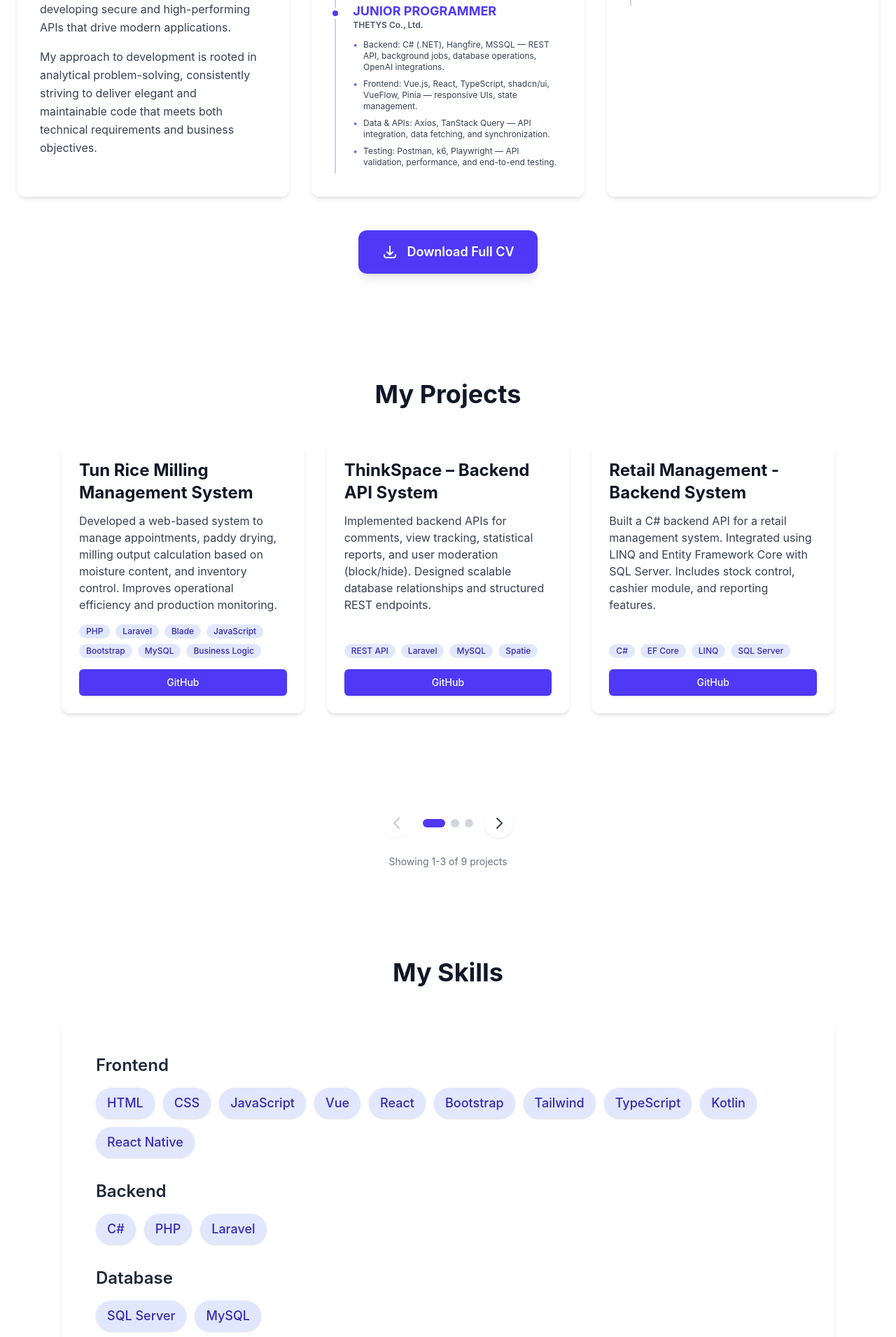
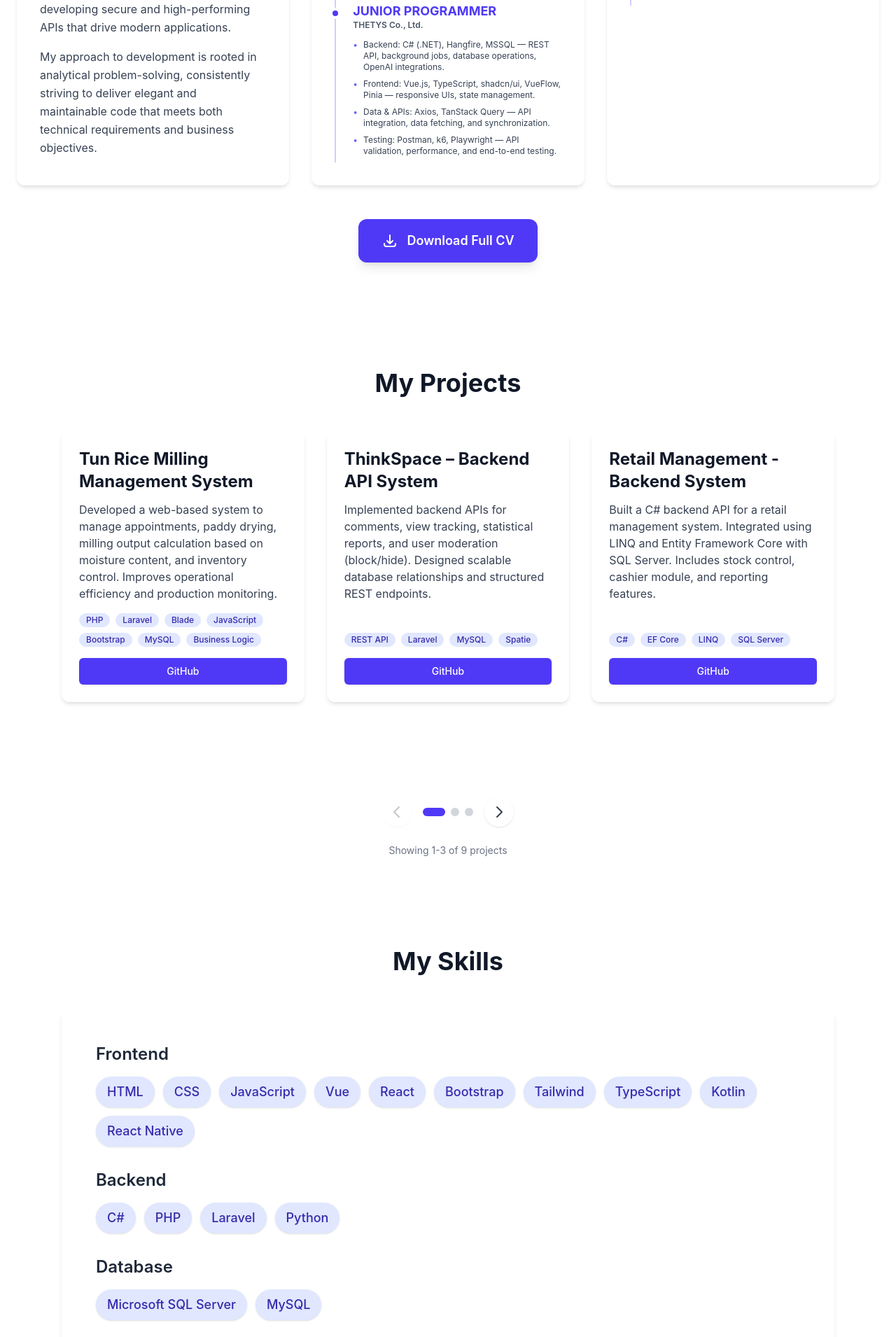
Before and after one commit to PyaePhyo-Win/ppwin-portfolio, a Vue app: page / in a window 1280 px wide. Shown: the part 1390-3300 px from the top of the page at 70% size. Built offline with nearby package versions, Linux system fonts and the light colour scheme.

Commit message:
update skills

```diff
--- a/src/constants/data.ts
+++ b/src/constants/data.ts
@@ -28,7 +28,7 @@ export const WORK_EXPERIENCE: WorkExperience[] = [
     company: 'THETYS Co., Ltd.',
     description: [
       'Backend: C# (.NET), Hangfire, MSSQL — REST API, background jobs, database operations, OpenAI integrations.',
-      'Frontend: Vue.js, React, TypeScript, shadcn/ui, VueFlow, Pinia — responsive UIs, state management.',
+      'Frontend: Vue.js, TypeScript, shadcn/ui, VueFlow, Pinia — responsive UIs, state management.',
       'Data & APIs: Axios, TanStack Query — API integration, data fetching, and synchronization.',
       'Testing: Postman, k6, Playwright — API validation, performance, and end-to-end testing.',
     ],
@@ -112,7 +112,8 @@ export const PROJECTS: Project[] = [
 
 export const SKILLS: Skills = {
   Frontend: ['HTML', 'CSS', 'JavaScript', 'Vue', 'React', 'Bootstrap', 'Tailwind', 'TypeScript', 'Kotlin', 'React Native'],
-  Backend: ['C#', 'PHP', 'Laravel'],
-  Database: ['SQL Server', 'MySQL'],
+  Backend: ['C#', 'PHP', 'Laravel', 'Python'],
+  Database: ['Microsoft SQL Server', 'MySQL'],
   Tools: ['Git', 'EF Core'],
+  AI: ['Prompt Engineering', 'Prompt Evaluation', 'Structured Output (JSON)', 'OPENAI API', 'GEMINI API']
 };
```
